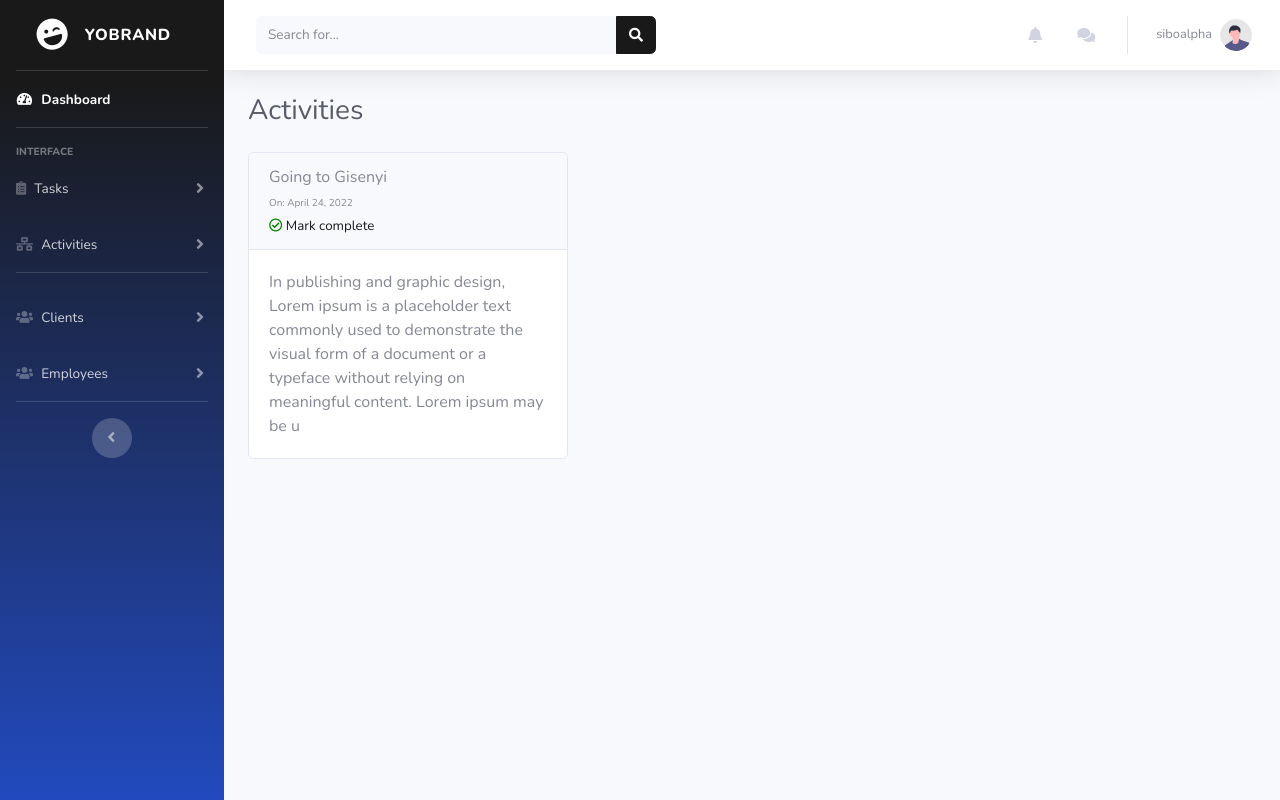
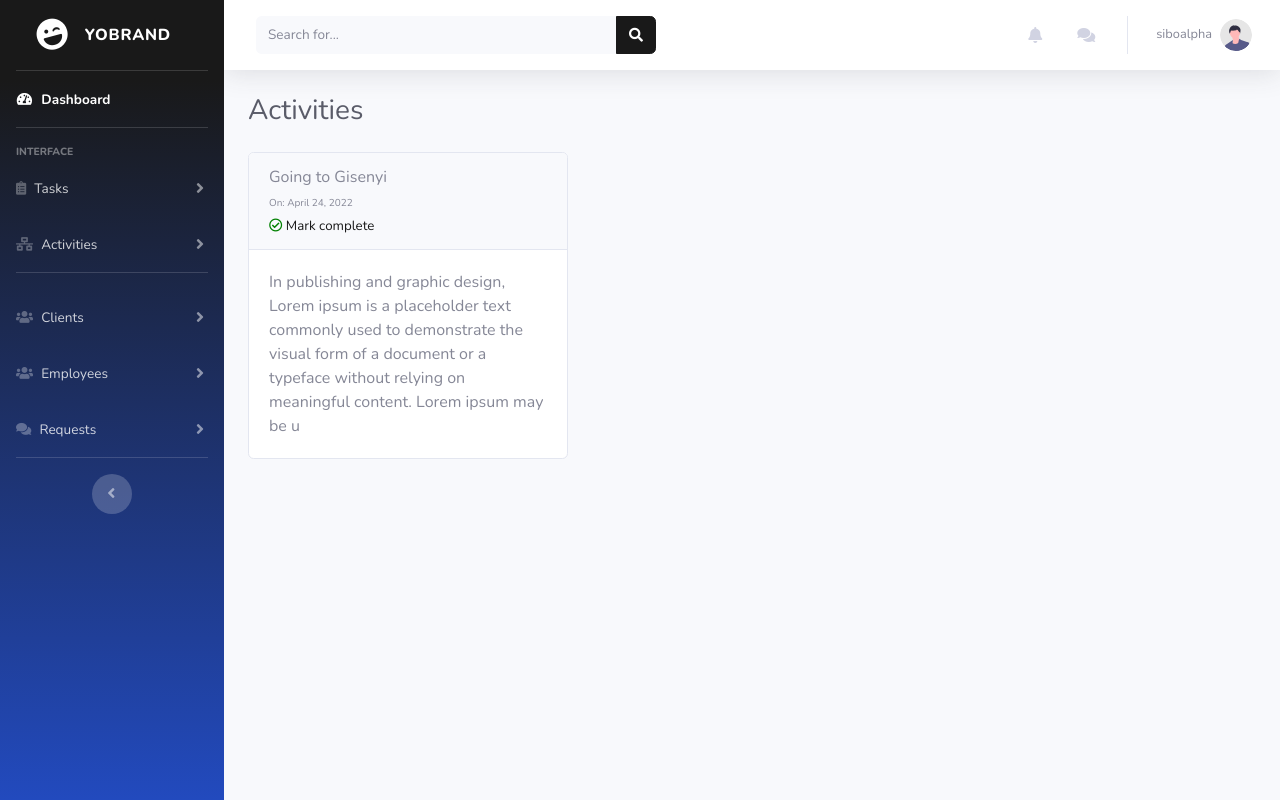
Before and after one commit to siboalpha/yobrand, a Django app: page /activities/ in a window 1280 px wide. Run offline with Django 4.2, Linux system fonts and the light colour scheme; a user stored in the database is signed in; data comes from the database, SQL or seed files in the repository; both versions use the stored data as it was after the commit; some libraries are stand-ins or nearby versions.

Commit message:
Updated request feature

```diff
--- a/cms/templates/cms/base.html
+++ b/cms/templates/cms/base.html
@@ -136,6 +136,24 @@
                             <h6 class="collapse-header">All Employees</h6>
                         </a>
                         <a class="collapse-item" href="{% url 'add-employee' %}">Add Employee</a>
+                    </div>
+                </div>
+            </li>
+            <!-- Nav Item - Employees-->
+            <li class="nav-item">
+                <a class="nav-link collapsed" href="#" data-toggle="collapse" data-target="#menuItemRequests"
+                    aria-expanded="true" aria-controls="menuItemRequests">
+                    <i class="fas fa-comments"></i>
+                    <span>Requests</span>
+                </a>
+                <div id="menuItemRequests" class="collapse" aria-labelledby="headingPages" data-parent="#accordionSidebar">
+                    <div class="bg-white py-2 collapse-inner rounded">
+                        <a href="{% url 'user-requests' %}">
+                            <h6 class="collapse-header">All requests</h6>
+                        </a>
+                        <a class="collapse-item" href="{% url 'submit-request' %}">Submit a requests</a>
+                        <a class="collapse-item" href="{% url 'add-employee' %}">Processed requests</a>
+                        <a class="collapse-item" href="{% url 'add-employee' %}">Unprocessed requsts</a>
                     </div>
                 </div>
             </li>
--- /dev/null
+++ b/cms/templates/cms/user-requests.html
@@ -0,0 +1 @@
+<h1>Employee Requests</h1>
--- a/cms/urls.py
+++ b/cms/urls.py
@@ -36,4 +36,5 @@ urlpatterns = [
     path('delete-activity/<pk>/', views.deleteActivity, name="delete-activity"),
 
     path('submit-request/', views.submitRequest, name='submit-request'),
+    path('user-requests', views.userRequests, name="user-requests")
 ]
--- a/cms/views.py
+++ b/cms/views.py
@@ -65,8 +65,12 @@ def dashboard(request):
 
     #Notification count
     tasks_notification = Task.objects.filter(employee=request.user, complete = False).count()
-    requests = EmployeeRequest.objects.all()
-    requests_notification = EmployeeRequest.objects.all().count
+    if request.user.groups == 'employees':
+        requests = EmployeeRequest.objects.filter(to_user=request.user.username)
+        requests_notification = EmployeeRequest.objects.filter(to_user=request.user).count
+    else:
+        requests = {}
+        requests_notification = 0
     context = {'tasks': tasks, 'task_count': task_count, 'x': x, 'y': y,'requests': requests, 'tasks_notification':tasks_notification, 'requests_notification': requests_notification}
     print(task_count)
     return render(request, 'cms/dashboard.html', context)
@@ -257,6 +261,10 @@ def emplyeeSettings(request, pk):
     return render(request, 'cms/employee-settings.html', context)
 
 
+def userRequests(request):
+    context = {}
+    return render(request, 'cms/user-requests.html', context)
+
 def submitRequest(request):
     form = SubmitRequest()
     if request.method == 'POST':
```
Also changed, not shown: db.sqlite3.
